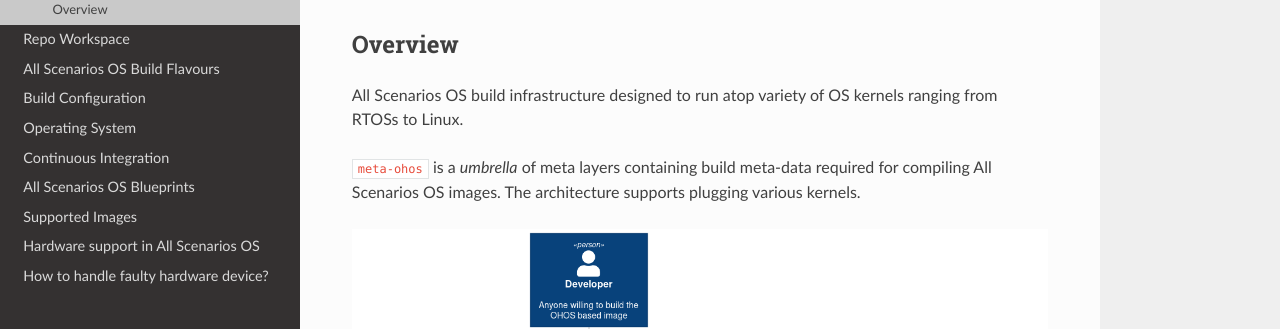
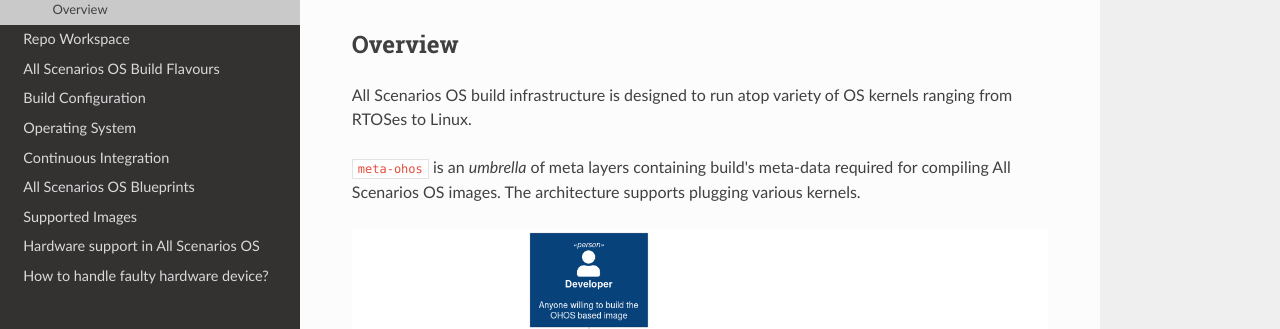
Before and after one commit to alema-r/Alessandro-Marcolini-Oniro, a Sphinx documentation site: the page built from docs/yocto-build-system/ohos-build-arch.rst, in a window 1280 px wide and 1085 px high. Shown: the part 289-618 px from the top of the window. Built offline with Sphinx 7.4.7 and the Read the Docs theme 2.0.0, drawn with Linux system fonts in a browser that asks for light colours.

Commit message:
docs/yocto-build-system: Add missing verb and other minor fixes
Relate-to: https://git.ostc-eu.org/OSTC/OHOS/docs/-/issues/74
Thanks-to: Marta Rybczynska <marta.rybczynska@huawei.com>
Signed-off-by: Philippe Coval <philippe.coval@astrolabe.coop>

```diff
--- a/docs/yocto-build-system/ohos-build-arch.rst
+++ b/docs/yocto-build-system/ohos-build-arch.rst
@@ -13,10 +13,10 @@ All Scenarios OS Build Architecture
 Overview
 ********
 
-All Scenarios OS build infrastructure designed to run atop variety of OS kernels
-ranging from RTOSs to Linux.
+All Scenarios OS build infrastructure is designed to run atop variety of OS kernels
+ranging from RTOSes to Linux.
 
-``meta-ohos`` is a *umbrella* of meta layers containing build meta-data
+``meta-ohos`` is an *umbrella* of meta layers containing build's meta-data
 required for compiling All Scenarios OS images. The architecture supports plugging
 various kernels.
 
```
